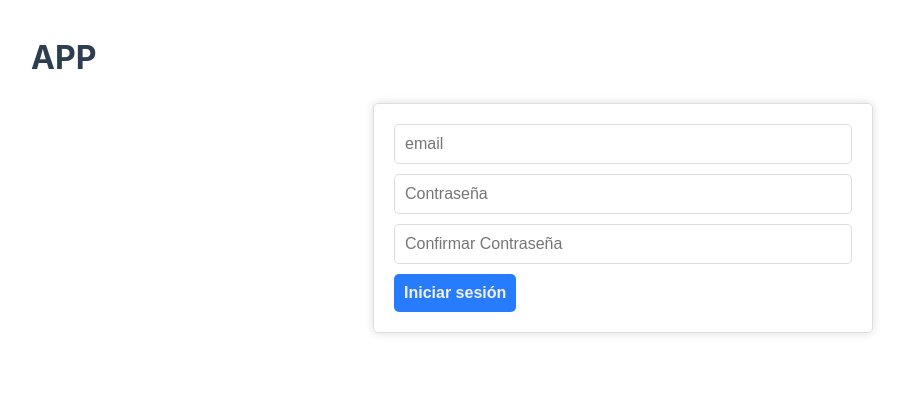
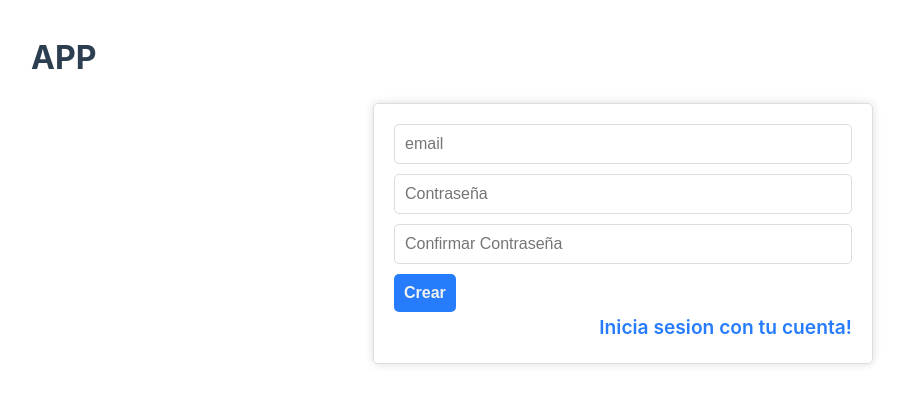
Before and after one commit to ElJosecito/pokemon-app-vuejs, a Vue app: page /register in a window 1280 px wide. Shown: the top 404 px of the page, without its empty margins (17-923 px from the left). Built offline with nearby package versions, Linux system fonts and the light colour scheme.

Commit message:
almost ready 1.0

```diff
--- a/src/components/LoginComponent.vue
+++ b/src/components/LoginComponent.vue
@@ -4,6 +4,9 @@
             <input type="email" placeholder="email" @input="HandleEmail"/>
             <input type="password" placeholder="Contraseña" @input="HandlePassword"/>
             <input type="submit" value="Iniciar sesión" />
+
+            <!-- register -->
+            <router-link to="/register">Crear Cuenta</router-link>
         </form>
     </div>
 </template>
@@ -88,4 +91,14 @@ export default {
         font-weight: 600;
         cursor: pointer;
     }
+
+
+    .login_form form a {
+        display: block;
+        text-align: right;
+        text-decoration: none;
+        color: #267cfd;
+        font-size: 1.2rem;
+        font-weight: 600;
+    }
 </style>
--- a/src/components/RegisterComponent.vue
+++ b/src/components/RegisterComponent.vue
@@ -4,7 +4,10 @@
             <input type="email" placeholder="email" @input="HandleEmail"/>
             <input type="password" placeholder="Contraseña" @input="HandlePassword" />
             <input type="password" placeholder="Confirmar Contraseña" @input="HandleConfirmPassword"/>
-            <input type="submit" value="Iniciar sesión" />
+            <input type="submit" value="Crear" />
+
+            <!-- loggearse -->
+            <router-link to="/login">Inicia sesion con tu cuenta!</router-link>
         </form>
     </div>
 </template>
@@ -36,6 +39,9 @@ export default {
             users.push(user);
 
             localStorage.setItem('users', JSON.stringify(users));
+
+            // redirect to login
+            this.$router.push('/login');
         },
         HandleEmail(e) {
             this.email = e.target.value;
@@ -104,4 +110,14 @@ export default {
         outline: none;
     }
 
+    /* Loogearse text */
+    .register_form form a {
+        display: block;
+        text-align: right;
+        text-decoration: none;
+        color: #267cfd;
+        font-size: 1.2rem;
+        font-weight: 600;
+    }
+
 </style>
```
Also changed, not shown: 2 other files (tests, documents, lock files or other folders).
